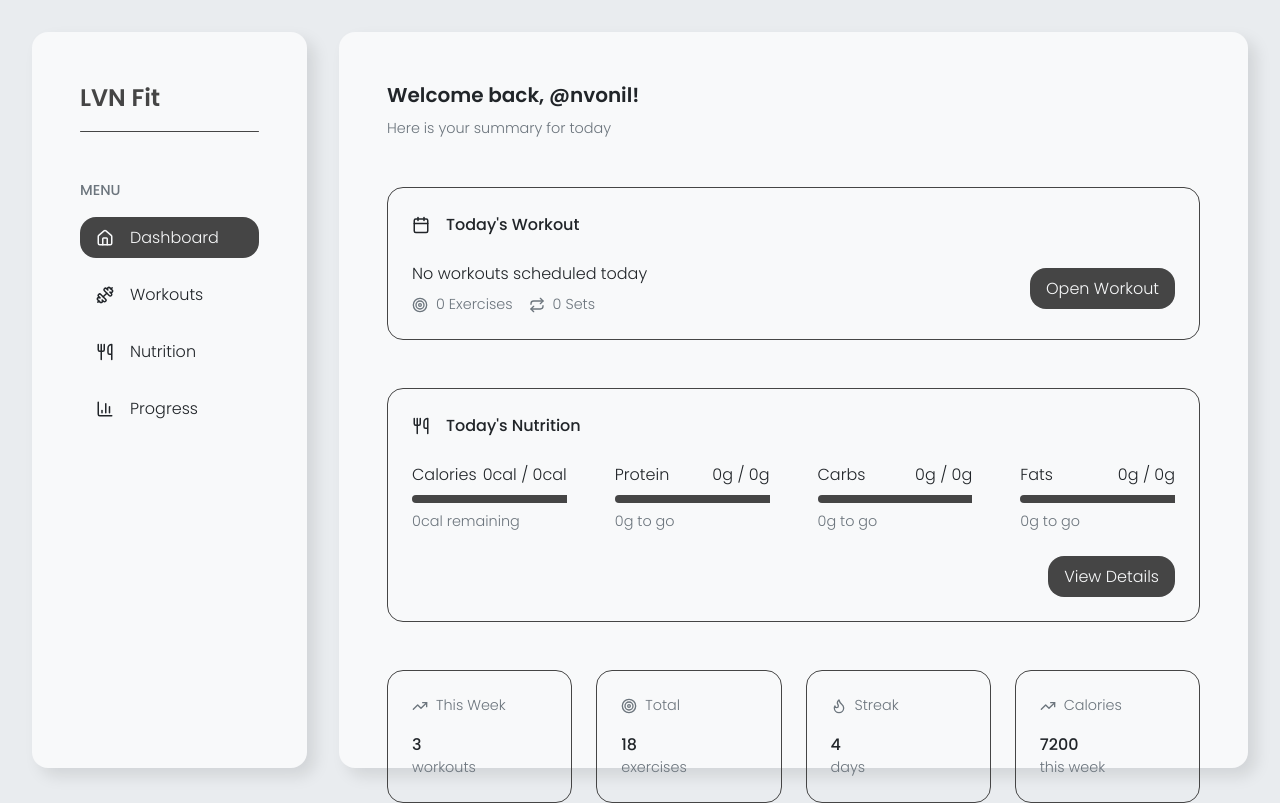
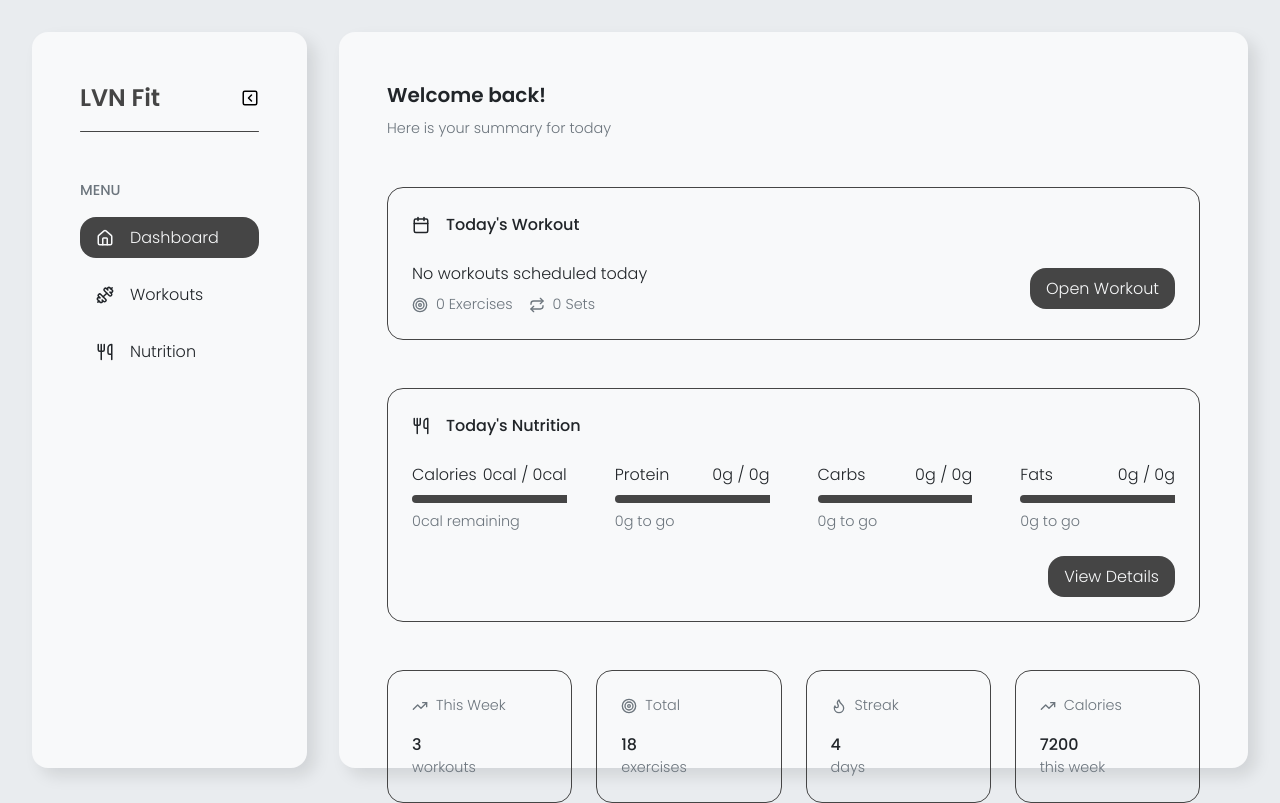
Before and after one commit to nvonil/lvn-fit, a React (Vite) app: page / in a window 1280 px wide. Built offline with nearby package versions, Linux system fonts and the light colour scheme.

Commit message:
Implement collapsible sidebar

```diff
--- a/index.html
+++ b/index.html
@@ -1,4 +1,4 @@
-<!DOCTYPE html>
+<!doctype html>
 <html lang="en">
     <head>
         <meta charset="UTF-8" />
--- a/src/App.jsx
+++ b/src/App.jsx
@@ -8,14 +8,18 @@ import Workouts from "./components/pages/workouts/Workouts";
 import Nutrition from "./components/pages/nutrition/Nutrition";
 
 import "./styles/App.css";
+import { useState } from "react";
 
 function App() {
+    const [isCollapsed, setIsCollapsed] = useState(false);
+
     return (
         <Router>
             <WorkoutsProvider>
                 <NutritionProvider>
                     <div className="app">
-                        <Sidebar />
+                        <Sidebar isCollapsed={isCollapsed} onToggle={() => setIsCollapsed(!isCollapsed)} />
+
                         <main className="main">
                             <Routes>
                                 <Route path="/" element={<Dashboard />} />
--- a/src/components/pages/dashboard/Dashboard.jsx
+++ b/src/components/pages/dashboard/Dashboard.jsx
@@ -8,7 +8,7 @@ const Dashboard = () => {
     return (
         <main className="dashboard">
             <header className="dashboard-header">
-                <h1 className="title-secondary">Welcome back, @nvonil!</h1>
+                <h1 className="title-secondary">Welcome back!</h1>
                 <div className="text-secondary">Here is your summary for today</div>
             </header>
 
--- a/src/components/sidebar/Sidebar.css
+++ b/src/components/sidebar/Sidebar.css
@@ -5,6 +5,31 @@
 
     width: 275px;
     padding: var(--space-large);
+
+    transition: width 0.3s, padding 0.3s;
+}
+
+.sidebar.collapsed {
+    width: 100px;
+    padding: var(--space-large) var(--space-medium);
+}
+
+.sidebar.collapsed .sidebar-header {
+    justify-content: center;
+}
+
+.sidebar.collapsed .sidebar-link {
+    justify-content: center;
+}
+
+.sidebar-header {
+    display: flex;
+    justify-content: space-between;
+    align-items: center;
+}
+
+.sidebar-header .title-primary {
+    white-space: nowrap;
 }
 
 .sidebar-divider {
--- a/src/components/sidebar/Sidebar.jsx
+++ b/src/components/sidebar/Sidebar.jsx
@@ -1,9 +1,9 @@
 import SidebarLink from "./SidebarLink";
 
-import { House, Dumbbell, Utensils, ChartColumn, User, Settings, Info } from "lucide-react";
+import { House, Dumbbell, Utensils, SquareChevronRight, SquareChevronLeft } from "lucide-react";
 import "./Sidebar.css";
 
-const Sidebar = () => {
+const Sidebar = ({ isCollapsed, onToggle }) => {
     const sections = [
         {
             label: "MENU",
@@ -11,23 +11,29 @@ const Sidebar = () => {
                 { name: "Dashboard", icon: House, path: "/" },
                 { name: "Workouts", icon: Dumbbell, path: "/workouts" },
                 { name: "Nutrition", icon: Utensils, path: "/nutrition" },
-                { name: "Progress", icon: ChartColumn, path: "/progress" },
             ],
         },
     ];
 
     return (
-        <aside className="sidebar">
-            <h1 className="title-primary">LVN Fit</h1>
+        <aside className={`sidebar ${isCollapsed ? "collapsed" : ""}`}>
+            <header className="sidebar-header">
+                {!isCollapsed && <h1 className="title-primary">LVN Fit</h1>}
+                {isCollapsed ? (
+                    <SquareChevronRight size={18} onClick={onToggle} />
+                ) : (
+                    <SquareChevronLeft size={18} onClick={onToggle} />
+                )}
+            </header>
 
             <hr className="sidebar-divider" />
 
             {sections.map((section) => (
                 <section className="sidebar-section" key={section.label}>
-                    <h2 className="label-secondary">{section.label}</h2>
+                    {!isCollapsed && <h2 className="label-secondary">{section.label}</h2>}
                     <nav className="sidebar-nav">
                         {section.links.map((link) => (
-                            <SidebarLink key={link.name} link={link} />
+                            <SidebarLink key={link.name} link={link} isCollapsed={isCollapsed} />
                         ))}
                     </nav>
                 </section>
--- a/src/components/sidebar/SidebarLink.jsx
+++ b/src/components/sidebar/SidebarLink.jsx
@@ -1,10 +1,10 @@
 import { NavLink } from "react-router-dom";
 
-const SidebarLink = ({ link }) => {
+const SidebarLink = ({ link, isCollapsed }) => {
     return (
         <NavLink to={link.path} className={({ isActive }) => `sidebar-link text-primary ${isActive ? "active" : ""}`}>
             <link.icon size={18} />
-            {link.name}
+            {!isCollapsed && <span>{link.name}</span>}
         </NavLink>
     );
 };
--- a/src/main.jsx
+++ b/src/main.jsx
@@ -9,5 +9,5 @@ import "./styles/shared.css";
 createRoot(document.getElementById("root")).render(
     <StrictMode>
         <App />
-    </StrictMode>
+    </StrictMode>,
 );
```
